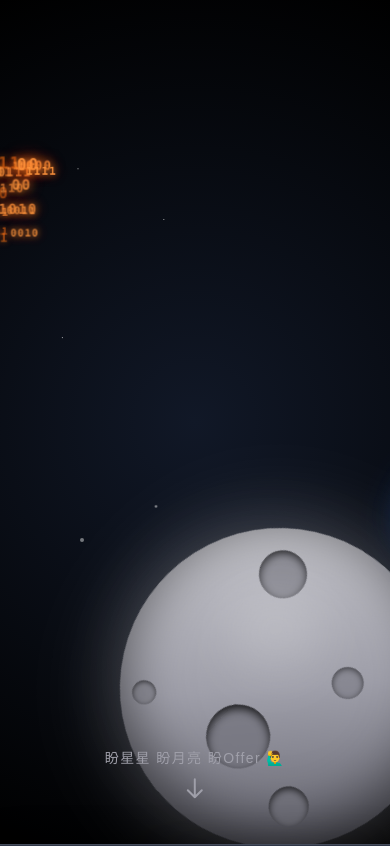
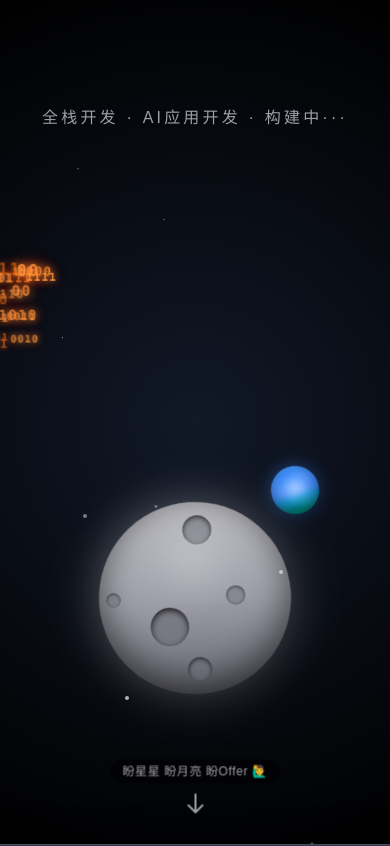
Before and after one commit to boat2moon/boat2moon, a Next.js app: page / in a window 390 px wide. Shown: the top 846 px of the page. Built offline with nearby package versions, Linux system fonts and the light colour scheme.

Commit message:
feat: responsive layout optimization

```diff
--- a/src/components/RocketWordCloud.tsx
+++ b/src/components/RocketWordCloud.tsx
@@ -52,9 +52,8 @@ const BinaryFlame = React.memo(function BinaryFlame() {
 
     // 生成新粒子
     const spawnParticle = () => {
-      const chars = Array.from(
-        { length: Math.floor(Math.random() * 3) + 2 },
-        () => (Math.random() > 0.5 ? "1" : "0")
+      const chars = Array.from({ length: Math.floor(Math.random() * 3) + 2 }, () =>
+        Math.random() > 0.5 ? "1" : "0",
       ).join("");
 
       const element = createParticleElement(chars);
@@ -283,7 +282,10 @@ export default function RocketWordCloud() {
 
   return (
     <div className="relative w-full h-full">
-      <div ref={chartRef} className="w-full h-full min-h-[500px]" />
+      <div
+        ref={chartRef}
+        className="w-full h-full min-h-[280px] sm:min-h-[360px] lg:min-h-[500px]"
+      />
       {/* 二进制尾焰效果 */}
       <BinaryFlame />
     </div>
--- a/src/components/home/HeroSection.tsx
+++ b/src/components/home/HeroSection.tsx
@@ -38,12 +38,16 @@ export default function HeroSection() {
         >
           {/* 左侧词云火箭：突出技能栈与视觉记忆点 */}
           <div className="flex items-center justify-center">
-            <div className="relative w-full max-w-lg h-[500px]">
+            <div className="relative w-full max-w-lg h-[320px] sm:h-[400px] lg:h-[500px]">
+              {/* 标题 - 移动端放大并贴合屏幕宽度 */}
               <h2
-                className="mb-6 text-center text-sm tracking-[0.3em] text-zinc-400
-                  whitespace-nowrap"
+                className="mb-4 sm:mb-6 text-center text-zinc-400 text-base tracking-[0.2em] px-2
+                  sm:text-sm sm:tracking-[0.3em] sm:px-0"
               >
-                JS/TS全栈开发 · 大模型应用开发 · AIGC · 网站逐步构建中···
+                <span className="hidden sm:inline">
+                  JS/TS全栈开发 · AI/大模型应用开发 · 网站逐步构建中···
+                </span>
+                <span className="sm:hidden">全栈开发 · AI应用开发 · 构建中···</span>
               </h2>
               <RocketWordCloud />
             </div>
@@ -51,8 +55,16 @@ export default function HeroSection() {
 
           {/* 右侧星球组：以渐变与投影呈现层次感 */}
           <div className="relative flex items-center justify-center">
-            <div className="relative h-[500px] w-[500px]">
-              <div className="absolute left-1/2 top-1/2 -translate-x-1/2 -translate-y-1/2">
+            {/* 外层容器保持固定尺寸，内部整体缩放 */}
+            <div
+              className="relative h-[280px] w-[280px] sm:h-[400px] sm:w-[400px] lg:h-[500px]
+                lg:w-[500px]"
+            >
+              {/* 月球整体使用 scale 缩放，保持环形坑相对位置 */}
+              <div
+                className="absolute left-1/2 top-1/2 -translate-x-1/2 -translate-y-1/2 scale-[0.6]
+                  sm:scale-[0.8] lg:scale-100 transition-transform duration-300"
+              >
                 <div className="relative h-80 w-80">
                   <div
                     className="absolute inset-0 rounded-full
@@ -93,8 +105,12 @@ export default function HeroSection() {
                 </div>
               </div>
 
-              <div className="absolute right-8 top-8">
-                <div className="relative h-24 w-24">
+              {/* 地球 - 响应式定位避免与月球重叠 */}
+              <div className="absolute -right-2 -top-4 sm:right-4 sm:top-2 lg:right-8 lg:top-8">
+                <div
+                  className="relative h-24 w-24 scale-[0.5] sm:scale-[0.65] lg:scale-100
+                    transition-transform duration-300"
+                >
                   <div
                     className="absolute inset-0 rounded-full
                       bg-[radial-gradient(circle_at_40%_40%,rgba(59,130,246,0.3),transparent_70%)]
@@ -142,10 +158,15 @@ export default function HeroSection() {
 
         {/* 滚动提示：引导用户探索下方内容 */}
         <div
-          className="absolute bottom-8 left-1/2 -translate-x-1/2 flex flex-col items-center gap-2
-            animate-bounce"
+          className="absolute bottom-4 sm:bottom-8 left-1/2 -translate-x-1/2 flex flex-col
+            items-center gap-2 animate-bounce z-10"
         >
-          <span className="text-sm text-zinc-400 tracking-widest">盼星星 盼月亮 盼Offer 🙋‍♂️</span>
+          <span
+            className="text-xs sm:text-sm text-zinc-400 tracking-wider sm:tracking-widest
+              bg-black/50 px-3 py-1 rounded-full backdrop-blur-sm"
+          >
+            盼星星 盼月亮 盼Offer 🙋‍♂️
+          </span>
           <svg
             className="w-6 h-6 text-zinc-400"
             fill="none"
```
